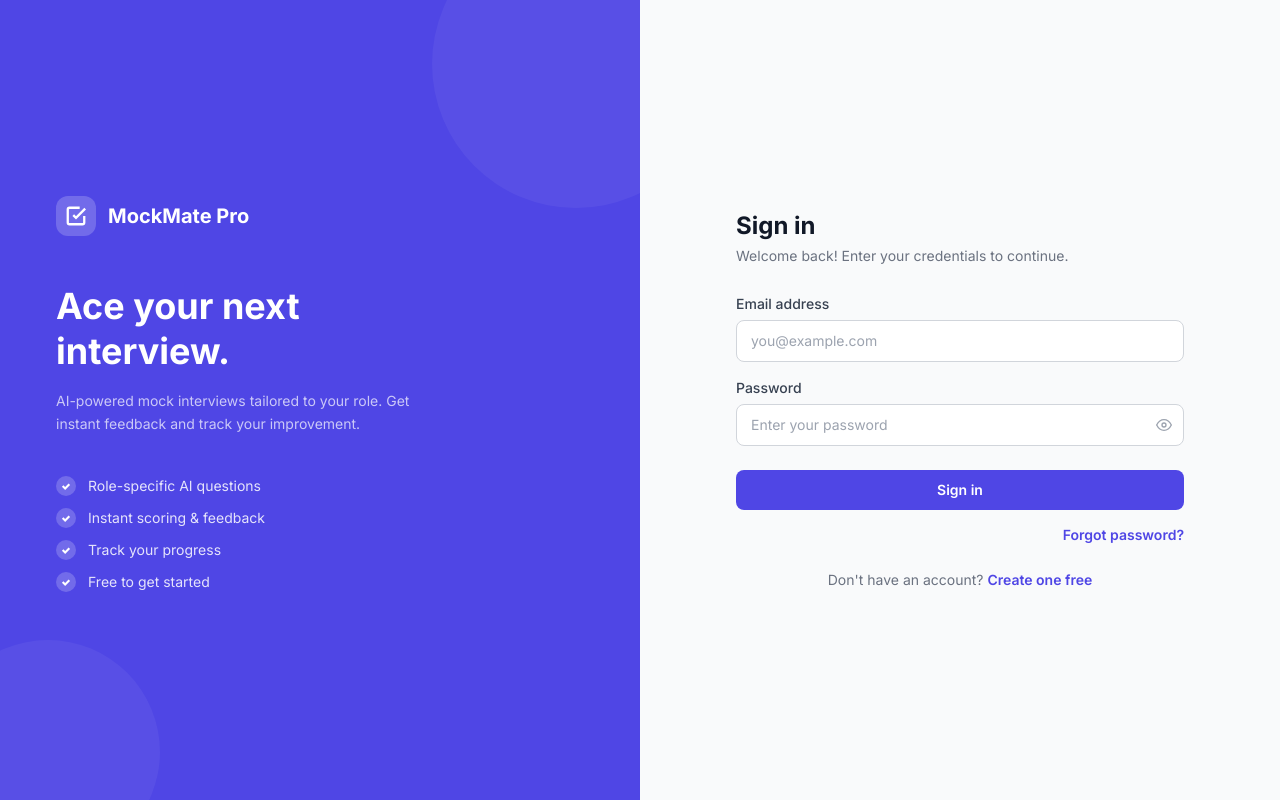
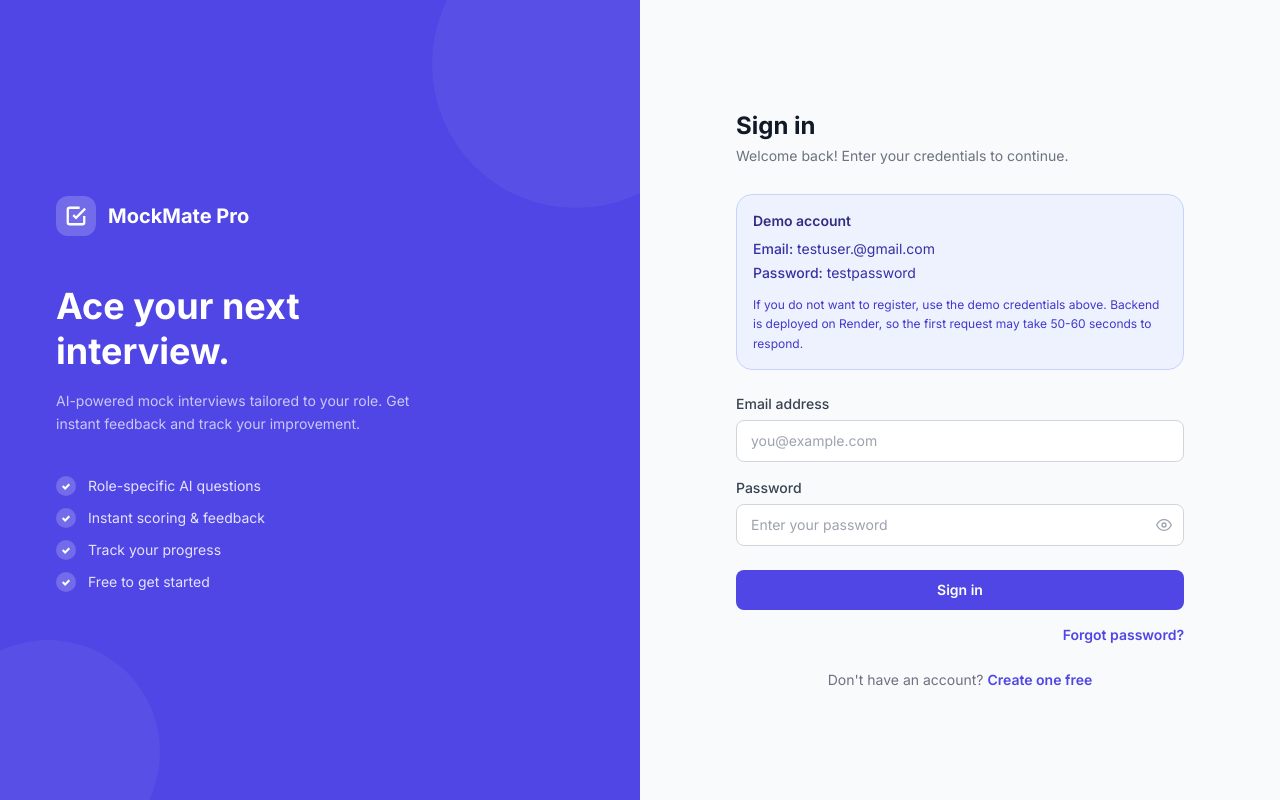
Before and after one commit to Ishaan2006-ishu/Mini_Project, a React (Vite) app in the folder client/: page /login in a window 1280 px wide. Built offline with nearby package versions, Linux system fonts and the light colour scheme; no server answers.

Commit message:
demo credentials added

```diff
--- a/client/src/pages/Dashboard.jsx
+++ b/client/src/pages/Dashboard.jsx
@@ -161,6 +161,13 @@ const Dashboard = () => {
               ⭐ Premium Member
             </span>
           )}
+        </div>
+
+        <div className="mb-6 rounded-2xl border border-amber-200 bg-amber-50 p-4 text-sm text-amber-900">
+          <p className="font-semibold mb-1">Backend note</p>
+          <p className="text-amber-800 leading-relaxed">
+            The backend is deployed on Render, so the first request may take 50-60 seconds to respond.
+          </p>
         </div>
 
         <div className="grid grid-cols-2 sm:grid-cols-3 lg:grid-cols-5 gap-3 mb-6">
--- a/client/src/pages/Login.jsx
+++ b/client/src/pages/Login.jsx
@@ -76,6 +76,18 @@ const Login = () => {
           <h2 className="text-2xl font-bold text-gray-900 mb-1">Sign in</h2>
           <p className="text-sm text-gray-500 mb-7">Welcome back! Enter your credentials to continue.</p>
 
+          <div className="mb-6 rounded-2xl border border-indigo-200 bg-indigo-50 p-4 text-sm text-indigo-900">
+            <p className="font-semibold mb-2">Demo account</p>
+            <div className="space-y-1 text-indigo-800">
+              <p><span className="font-medium">Email:</span> testuser.@gmail.com</p>
+              <p><span className="font-medium">Password:</span> testpassword</p>
+            </div>
+            <p className="mt-3 text-xs leading-relaxed text-indigo-700">
+              If you do not want to register, use the demo credentials above.
+              Backend is deployed on Render, so the first request may take 50-60 seconds to respond.
+            </p>
+          </div>
+
           <form onSubmit={handleSubmit} noValidate className="space-y-4">
             <div>
               <label className="block text-sm font-medium text-gray-700 mb-1.5">Email address</label>
```
